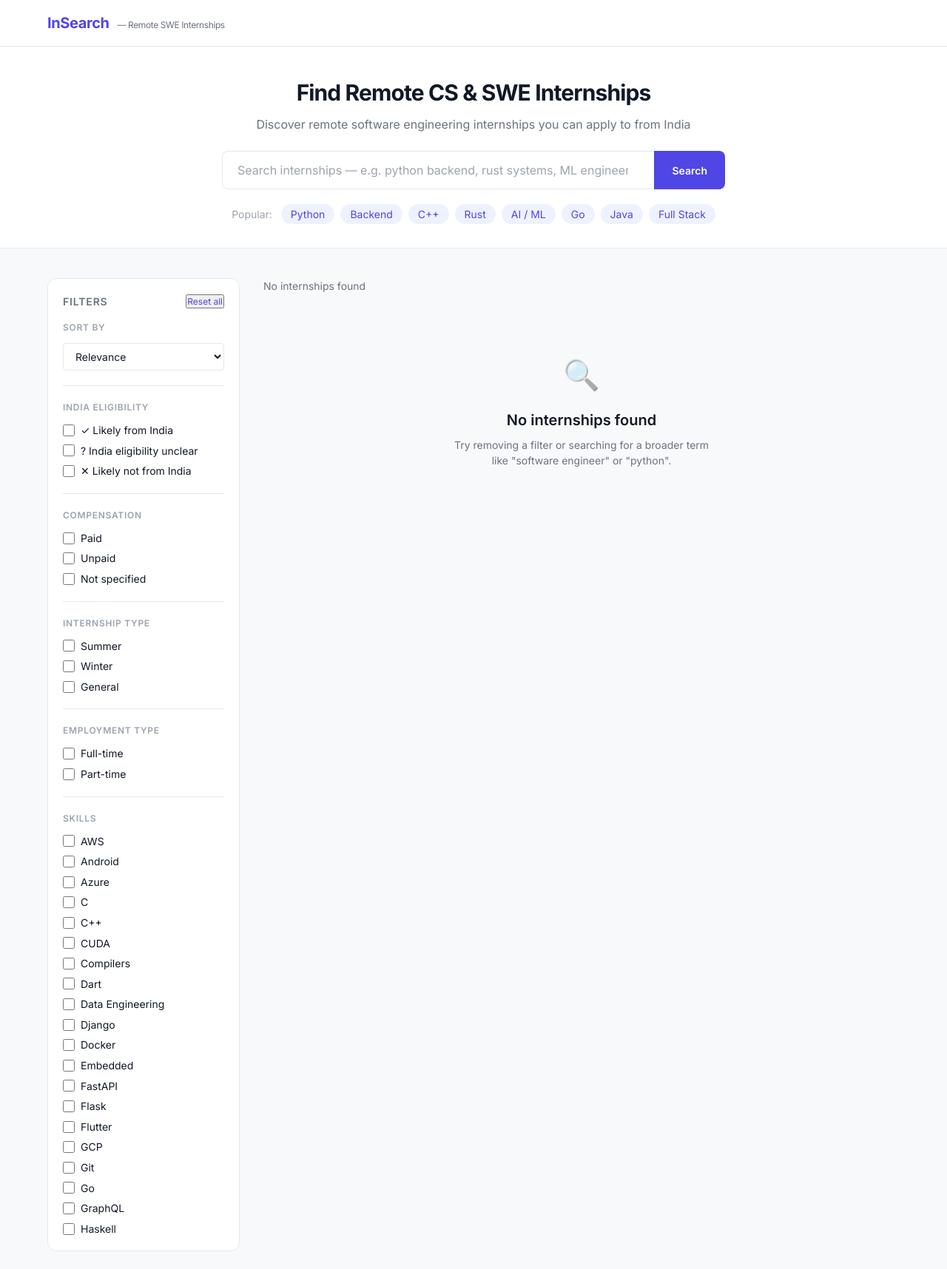
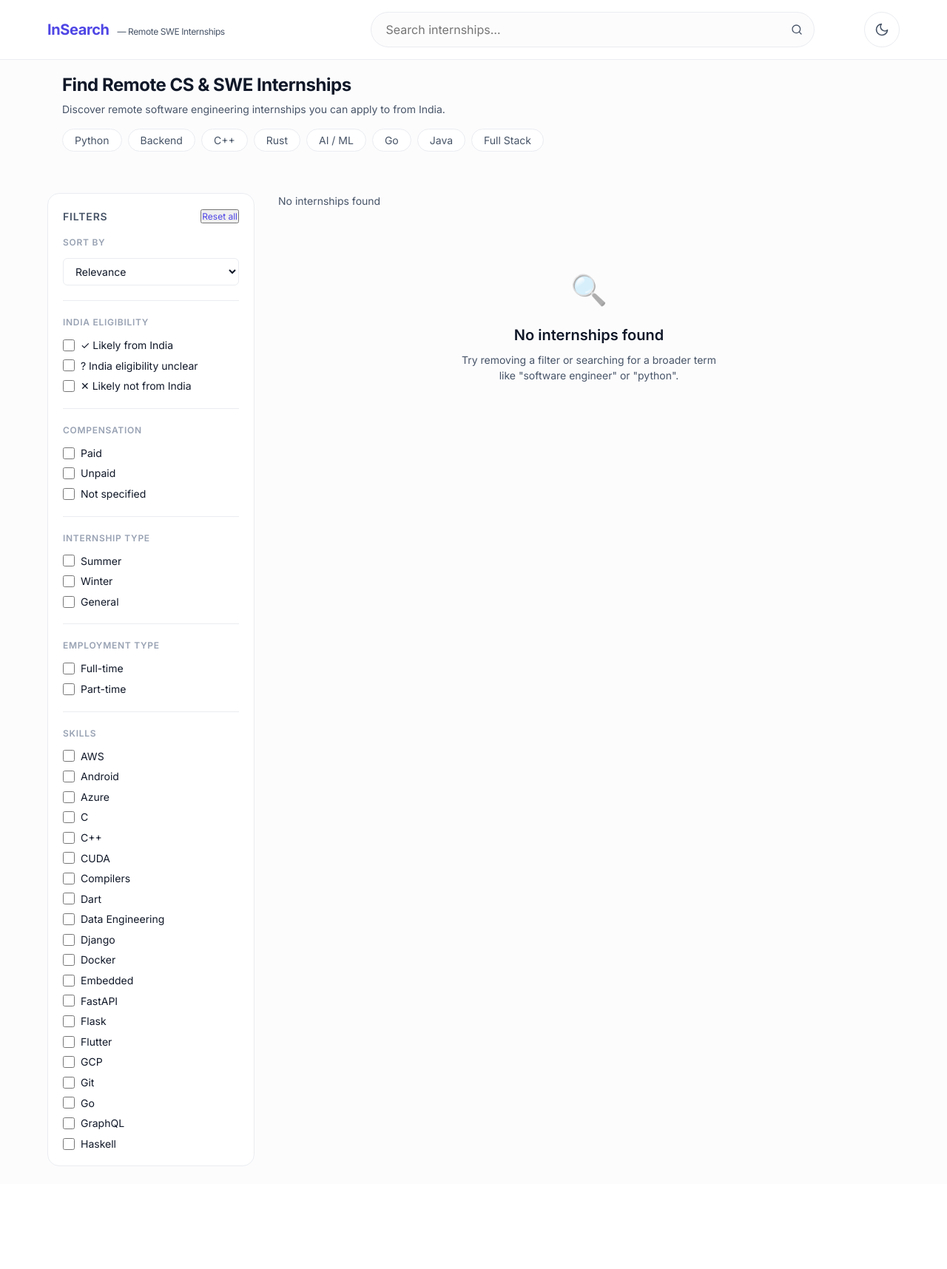
Before and after one commit to Anirudh-12/InSearch, a FastAPI app: page / in a window 1280 px wide. Shown: the whole page at 74% size. After the commit the page ends 1577 px from the top, so only its background shows below. Run offline with FastAPI, Linux system fonts and the light colour scheme; data that the repository does not hold is empty.

Commit message:
feat: added dark mode and made the ui better

```diff
--- a/app/templates/index.html
+++ b/app/templates/index.html
@@ -6,6 +6,7 @@
   <title>InSearch — Remote SWE & CS Internships for India</title>
   <meta name="description" content="Find remote Software Engineering and Computer Science internships from companies worldwide that students in India can apply for." />
   <link rel="stylesheet" href="/static/css/style.css" />
+  <script src="/static/js/theme.js"></script>
 </head>
 <body>
 
@@ -13,38 +14,47 @@
   <header class="site-header">
     <div class="header-inner">
       <a href="/" class="site-logo">InSearch<span class="logo-tagline"> — Remote SWE Internships</span></a>
+      <form class="header-search-form" id="search-form" action="/" method="GET" role="search">
+        <input
+          type="search"
+          name="q"
+          id="search-input"
+          class="header-search-input"
+          placeholder="Search internships…"
+          autocomplete="off"
+          aria-label="Search internships"
+        />
+        <button type="submit" id="search-btn" class="header-search-btn" aria-label="Submit search">
+          <svg width="16" height="16" fill="none" stroke="currentColor" stroke-width="2" viewBox="0 0 24 24" stroke-linecap="round" stroke-linejoin="round">
+            <circle cx="11" cy="11" r="8"></circle>
+            <line x1="21" y1="21" x2="16.65" y2="16.65"></line>
+          </svg>
+        </button>
+      </form>
+      <button class="theme-toggle" id="theme-toggle" aria-label="Toggle dark mode">
+        <svg width="20" height="20" fill="none" stroke="currentColor" stroke-width="2" viewBox="0 0 24 24" stroke-linecap="round" stroke-linejoin="round" class="icon-moon">
+          <path d="M21 12.79A9 9 0 1 1 11.21 3 7 7 0 0 0 21 12.79z"></path>
+        </svg>
+      </button>
     </div>
   </header>
 
   <!-- ── Hero / Search ──────────────────────────────── -->
   <section class="hero" aria-label="Search internships">
-    <h1 class="hero-title">Find Remote CS &amp; SWE Internships</h1>
-    <p class="hero-subtitle">Discover remote software engineering internships you can apply to from India</p>
+    <div class="hero-inner">
+      <h1 class="hero-title">Find Remote CS &amp; SWE Internships</h1>
+      <p class="hero-subtitle">Discover remote software engineering internships you can apply to from India.</p>
 
-    <form class="search-form" id="search-form" role="search" onsubmit="return false;">
-      <div class="search-input-wrapper">
-        <input
-          type="search"
-          id="search-input"
-          class="search-input"
-          placeholder="Search internships — e.g. python backend, rust systems, ML engineer…"
-          autocomplete="off"
-          aria-label="Search internships"
-        />
-      </div>
-      <button type="submit" class="search-btn" id="search-btn">Search</button>
-    </form>
-
-    <div class="popular-searches" aria-label="Popular searches">
-      <span class="popular-label">Popular:</span>
-      <button class="popular-chip" data-query="python">Python</button>
+      <div class="popular-searches" aria-label="Popular searches">
+        <button class="popular-chip" data-query="python">Python</button>
       <button class="popular-chip" data-query="backend">Backend</button>
       <button class="popular-chip" data-query="c++">C++</button>
       <button class="popular-chip" data-query="rust systems">Rust</button>
       <button class="popular-chip" data-query="machine learning">AI / ML</button>
       <button class="popular-chip" data-query="go">Go</button>
       <button class="popular-chip" data-query="java">Java</button>
-      <button class="popular-chip" data-query="full stack">Full Stack</button>
+        <button class="popular-chip" data-query="full stack">Full Stack</button>
+      </div>
     </div>
   </section>
 
--- a/static/css/style.css
+++ b/static/css/style.css
@@ -9,15 +9,15 @@
 /* ─── CSS Custom Properties ─────────────────────────────── */
 :root {
   /* Colours */
-  --clr-bg:            #f8f9fa;
+  --clr-bg:            #fcfcfd;
   --clr-surface:       #ffffff;
-  --clr-border:        #e2e8f0;
+  --clr-border:        #eaecf0;
   --clr-border-focus:  #4f46e5;
-  --clr-text-primary:  #111827;
-  --clr-text-secondary:#6b7280;
-  --clr-text-muted:    #9ca3af;
-  --clr-link:          #1d4ed8;
-  --clr-link-hover:    #1e40af;
+  --clr-text-primary:  #101828;
+  --clr-text-secondary:#475467;
+  --clr-text-muted:    #98a2b3;
+  --clr-link:          #2563eb;
+  --clr-link-hover:    #1d4ed8;
 
   /* Brand accent */
   --clr-accent:        #4f46e5;
@@ -25,23 +25,24 @@
   --clr-accent-light:  #eef2ff;
 
   /* Eligibility */
-  --clr-likely:        #16a34a;
-  --clr-likely-bg:     #f0fdf4;
-  --clr-likely-border: #bbf7d0;
-  --clr-unclear:       #d97706;
-  --clr-unclear-bg:    #fffbeb;
-  --clr-unclear-border:#fde68a;
-  --clr-unlikely:      #9ca3af;
-  --clr-unlikely-bg:   #f9fafb;
-  --clr-unlikely-border:#e5e7eb;
+  --clr-likely:        #027a48;
+  --clr-likely-bg:     #ecfdf3;
+  --clr-likely-border: #abefc6;
+  --clr-unclear:       #b54708;
+  --clr-unclear-bg:    #fffaeb;
+  --clr-unclear-border:#fedf89;
+  --clr-unlikely:      #344054;
+  --clr-unlikely-bg:   #f2f4f7;
+  --clr-unlikely-border:#e4e7ec;
 
   /* Comp badges */
-  --clr-paid-bg:       #eff6ff;
-  --clr-paid-text:     #1d4ed8;
-  --clr-unpaid-bg:     #f3f4f6;
-  --clr-unpaid-text:   #6b7280;
+  --clr-paid-bg:       linear-gradient(135deg, #d1fadf 0%, #a6f4c5 100%);
+  --clr-paid-text:     #027a48;
+  --clr-paid-border:   #75e0a7;
+  --clr-unpaid-bg:     #f2f4f7;
+  --clr-unpaid-text:   #475467;
   --clr-unknown-bg:    #f9fafb;
-  --clr-unknown-text:  #9ca3af;
+  --clr-unknown-text:  #98a2b3;
 
   /* Typography */
   --font-sans:         'Inter', -apple-system, BlinkMacSystemFont, 'Segoe UI', sans-serif;
@@ -51,7 +52,7 @@
   --text-lg:           1.125rem;
   --text-xl:           1.25rem;
   --text-2xl:          1.5rem;
-  --text-3xl:          1.875rem;
+  --text-3xl:          2rem;
 
   /* Spacing */
   --space-1:  0.25rem;
@@ -66,20 +67,65 @@
   --space-16: 4rem;
 
   /* Radii */
-  --radius-sm: 4px;
-  --radius-md: 8px;
-  --radius-lg: 12px;
+  --radius-sm: 6px;
+  --radius-md: 10px;
+  --radius-lg: 16px;
+  --radius-xl: 24px;
   --radius-full: 9999px;
 
   /* Shadows */
-  --shadow-sm:  0 1px 2px rgba(0,0,0,0.05);
-  --shadow-md:  0 4px 6px rgba(0,0,0,0.05), 0 1px 3px rgba(0,0,0,0.06);
-  --shadow-lg:  0 10px 15px rgba(0,0,0,0.07), 0 4px 6px rgba(0,0,0,0.05);
-  --shadow-focus: 0 0 0 3px rgba(79,70,229,0.2);
+  --shadow-sm:  0 1px 2px rgba(16, 24, 40, 0.05);
+  --shadow-md:  0 4px 6px -1px rgba(16, 24, 40, 0.05), 0 2px 4px -2px rgba(16, 24, 40, 0.05);
+  --shadow-lg:  0 10px 15px -3px rgba(16, 24, 40, 0.05), 0 4px 6px -4px rgba(16, 24, 40, 0.05);
+  --shadow-card: 0 4px 24px -4px rgba(16, 24, 40, 0.04);
+  --shadow-focus: 0 0 0 4px rgba(79,70,229,0.15);
 
   /* Layout */
-  --sidebar-w:  260px;
+  --sidebar-w:  280px;
   --content-max: 1200px;
+}
+
+[data-theme="dark"] {
+  /* Dark mode background & surface */
+  --clr-bg:            #0f172a;
+  --clr-surface:       #1e293b;
+  --clr-border:        #334155;
+  --clr-text-primary:  #f8fafc;
+  --clr-text-secondary:#94a3b8;
+  --clr-text-muted:    #64748b;
+  --clr-link:          #818cf8;
+  --clr-link-hover:    #a5b4fc;
+
+  /* Dark mode accent */
+  --clr-accent:        #6366f1;
+  --clr-accent-hover:  #818cf8;
+  --clr-accent-light:  #312e81;
+
+  /* Dark mode badges */
+  --clr-likely-bg:     #064e3b;
+  --clr-likely:        #34d399;
+  --clr-likely-border: #065f46;
+  --clr-unclear-bg:    #78350f;
+  --clr-unclear:       #fbbf24;
+  --clr-unclear-border:#92400e;
+  --clr-unlikely-bg:   #334155;
+  --clr-unlikely:      #94a3b8;
+  --clr-unlikely-border:#475569;
+
+  --clr-paid-bg:       linear-gradient(135deg, #064e3b 0%, #065f46 100%);
+  --clr-paid-text:     #34d399;
+  --clr-paid-border:   #047857;
+  --clr-unpaid-bg:     #334155;
+  --clr-unpaid-text:   #94a3b8;
+  --clr-unknown-bg:    #1e293b;
+  --clr-unknown-text:  #64748b;
+
+  /* Adjust shadows for dark mode */
+  --shadow-sm:  0 1px 2px rgba(0, 0, 0, 0.5);
+  --shadow-md:  0 4px 6px -1px rgba(0, 0, 0, 0.5), 0 2px 4px -2px rgba(0, 0, 0, 0.5);
+  --shadow-lg:  0 10px 15px -3px rgba(0, 0, 0, 0.5), 0 4px 6px -4px rgba(0, 0, 0, 0.5);
+  --shadow-card: 0 4px 24px -4px rgba(0, 0, 0, 0.4);
+  --shadow-focus: 0 0 0 4px rgba(99,102,241,0.25);
 }
 
 /* ─── Reset ─────────────────────────────────────────────── */
@@ -117,6 +163,7 @@ ul { list-style: none; }
   padding: var(--space-4) var(--space-6);
   display: flex;
   align-items: center;
+  justify-content: flex-start;
   gap: var(--space-6);
 }
 
@@ -137,111 +184,135 @@ ul { list-style: none; }
   margin-left: var(--space-2);
 }
 
+/* Header Search */
+.header-search-form {
+  display: flex;
+  align-items: center;
+  max-width: 600px;
+  width: 100%;
+  position: relative;
+  margin-left: 15%;
+  margin-right: auto;
+}
+
+.header-search-input {
+  width: 100%;
+  height: 48px;
+  padding: 0 var(--space-12) 0 var(--space-5);
+  font-size: var(--text-base);
+  font-family: var(--font-sans);
+  border: 1.5px solid var(--clr-border);
+  border-radius: var(--radius-full);
+  background: var(--clr-bg);
+  color: var(--clr-text-primary);
+  outline: none;
+  transition: border-color 0.15s, box-shadow 0.15s, background 0.15s;
+}
+
+.header-search-input:focus {
+  border-color: var(--clr-border-focus);
+  background: var(--clr-surface);
+  box-shadow: var(--shadow-focus);
+}
+
+.header-search-btn {
+  position: absolute;
+  right: 6px;
+  top: 6px;
+  bottom: 6px;
+  width: 36px;
+  background: transparent;
+  color: var(--clr-text-secondary);
+  border: none;
+  border-radius: var(--radius-full);
+  display: flex;
+  align-items: center;
+  justify-content: center;
+  transition: color 0.15s, background 0.15s;
+}
+
+.header-search-btn:hover {
+  color: var(--clr-accent);
+  background: var(--clr-accent-light);
+}
+
+.theme-toggle {
+  background: transparent;
+  color: var(--clr-text-secondary);
+  border: 1px solid var(--clr-border);
+  border-radius: var(--radius-full);
+  width: 48px;
+  height: 48px;
+  display: flex;
+  align-items: center;
+  justify-content: center;
+  cursor: pointer;
+  transition: all 0.15s;
+  flex-shrink: 0;
+}
+
+.theme-toggle:hover {
+  color: var(--clr-text-primary);
+  background: var(--clr-surface);
+  border-color: var(--clr-text-muted);
+}
+
 /* ─── Hero / Search Bar ─────────────────────────────────── */
 .hero {
-  background: var(--clr-surface);
-  border-bottom: 1px solid var(--clr-border);
-  padding: var(--space-10) var(--space-6) var(--space-8);
-  text-align: center;
+  padding: var(--space-4) 0 0 0;
+}
+
+.hero-inner {
+  max-width: var(--content-max);
+  margin: 0 auto;
+  /* Match main-layout padding + sidebar internal padding for perfect text alignment */
+  padding: 0 calc(var(--space-6) + var(--space-5));
 }
 
 .hero-title {
-  font-size: var(--text-3xl);
+  font-size: var(--text-2xl);
   font-weight: 700;
   color: var(--clr-text-primary);
-  letter-spacing: -0.03em;
-  margin-bottom: var(--space-2);
+  letter-spacing: -0.02em;
+  margin-bottom: var(--space-1);
 }
 
 .hero-subtitle {
-  font-size: var(--text-base);
+  font-size: var(--text-sm);
   color: var(--clr-text-secondary);
-  margin-bottom: var(--space-6);
+  margin-bottom: var(--space-4);
 }
 
-.search-form {
-  display: flex;
-  max-width: 680px;
-  margin: 0 auto var(--space-5);
-  gap: 0;
-}
-
-.search-input-wrapper {
-  flex: 1;
-  position: relative;
-}
-
-.search-input {
-  width: 100%;
-  height: 52px;
-  padding: 0 var(--space-5);
-  font-size: var(--text-base);
-  font-family: var(--font-sans);
-  border: 1.5px solid var(--clr-border);
-  border-right: none;
-  border-radius: var(--radius-md) 0 0 var(--radius-md);
-  background: var(--clr-surface);
-  color: var(--clr-text-primary);
-  outline: none;
-  transition: border-color 0.15s, box-shadow 0.15s;
-}
-
-.search-input:focus {
-  border-color: var(--clr-border-focus);
-  box-shadow: var(--shadow-focus);
-  z-index: 1;
-}
-
-.search-input::placeholder { color: var(--clr-text-muted); }
-
-.search-btn {
-  height: 52px;
-  padding: 0 var(--space-6);
-  background: var(--clr-accent);
-  color: #fff;
-  font-size: var(--text-sm);
-  font-weight: 600;
-  border: none;
-  border-radius: 0 var(--radius-md) var(--radius-md) 0;
-  transition: background 0.15s;
-  white-space: nowrap;
-}
-
-.search-btn:hover { background: var(--clr-accent-hover); }
+/* Removed old search-form styles */
 
 /* Popular searches */
 .popular-searches {
   display: flex;
   align-items: center;
-  justify-content: center;
+  justify-content: flex-start;
   flex-wrap: wrap;
   gap: var(--space-2);
-  max-width: 680px;
-  margin: 0 auto;
+  margin-bottom: var(--space-4);
 }
 
-.popular-label {
-  font-size: var(--text-sm);
-  color: var(--clr-text-muted);
-  margin-right: var(--space-1);
-}
 
 .popular-chip {
-  display: inline-block;
-  padding: var(--space-1) var(--space-3);
+  display: inline-flex;
+  align-items: center;
+  padding: 6px var(--space-4);
   font-size: var(--text-sm);
-  color: var(--clr-accent);
-  background: var(--clr-accent-light);
+  color: var(--clr-text-secondary);
+  background: var(--clr-surface);
   border-radius: var(--radius-full);
   cursor: pointer;
-  border: 1px solid transparent;
-  transition: background 0.1s, border-color 0.1s;
+  border: 1px solid var(--clr-border);
+  transition: background 0.15s, color 0.15s, border-color 0.15s;
 }
 
 .popular-chip:hover {
-  background: #e0e7ff;
-  border-color: var(--clr-accent);
-  text-decoration: none;
+  background: var(--clr-accent-light);
+  color: var(--clr-accent);
+  border-color: var(--clr-accent-light);
 }
 
 /* ─── Main Layout (sidebar + content) ───────────────────── */
--- /dev/null
+++ b/static/js/theme.js
@@ -0,0 +1,23 @@
+(function() {
+  const savedTheme = localStorage.getItem('theme');
+  const prefersDark = window.matchMedia('(prefers-color-scheme: dark)').matches;
+  if (savedTheme === 'dark' || (!savedTheme && prefersDark)) {
+    document.documentElement.setAttribute('data-theme', 'dark');
+  }
+})();
+
+document.addEventListener('DOMContentLoaded', () => {
+  const toggleBtn = document.getElementById('theme-toggle');
+  if (!toggleBtn) return;
+
+  toggleBtn.addEventListener('click', () => {
+    const isDark = document.documentElement.getAttribute('data-theme') === 'dark';
+    if (isDark) {
+      document.documentElement.removeAttribute('data-theme');
+      localStorage.setItem('theme', 'light');
+    } else {
+      document.documentElement.setAttribute('data-theme', 'dark');
+      localStorage.setItem('theme', 'dark');
+    }
+  });
+});
```
Also changed, not shown: other parts of static/css/style.css (+25 -22 lines), app/templates/internship.html (+22 -0 lines).
